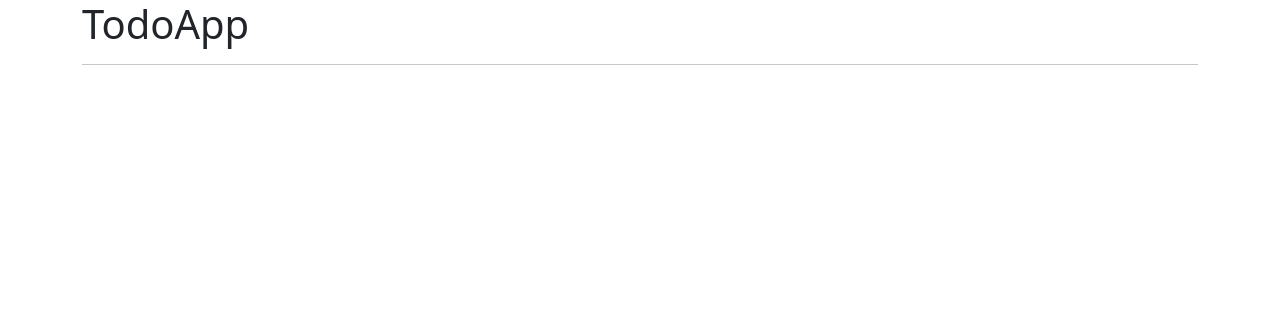
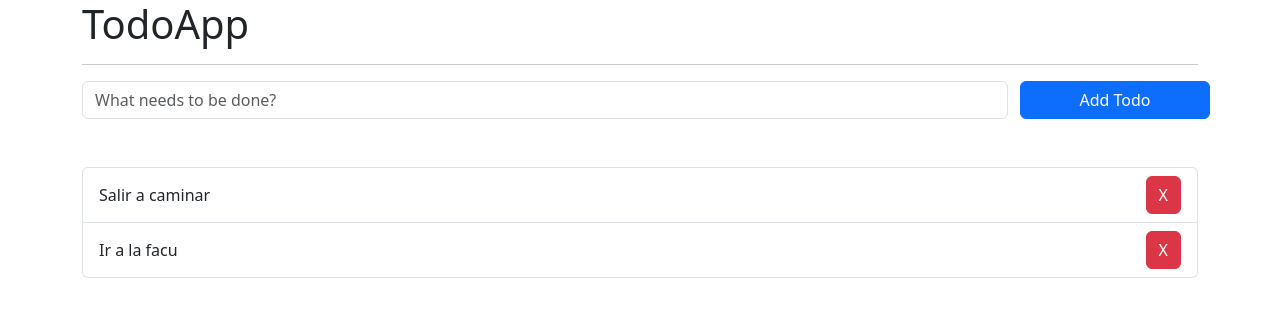
Before and after one commit to abrilBjarano/React.Reducer.Tutorial, a React (Vite) app: page / in a window 1280 px wide. Shown: the top 316 px of the page. Built offline with nearby package versions, Linux system fonts and the light colour scheme.

Commit message:
Create TodoApp html template

```diff
--- a/src/TodoApp.jsx
+++ b/src/TodoApp.jsx
@@ -23,9 +23,34 @@ export const TodoApp = () => {
          <h1>TodoApp</h1>
          <hr />
 
-         <ul>
+         <div className="row mb-5 mt-2">
 
+            <form className="col-10">
+               <input
+                  className="form-control"
+                  type="text"
+                  placeholder="What needs to be done?"/>
+            </form>
+
+            <button
+               type="submit"
+               className="col-2 btn btn-primary">
+               Add Todo
+            </button>
+
+         </div>
+
+         <ul className="list-group">
+            { todos.map( todo => (
+               <li className="list-group-item d-flex justify-content-between align-items-center">
+
+                  {todo.description}
+
+                  <button className="btn btn-danger">X</button>
+               </li>
+            ))}
          </ul>
+
       </>
    )
 }
```
